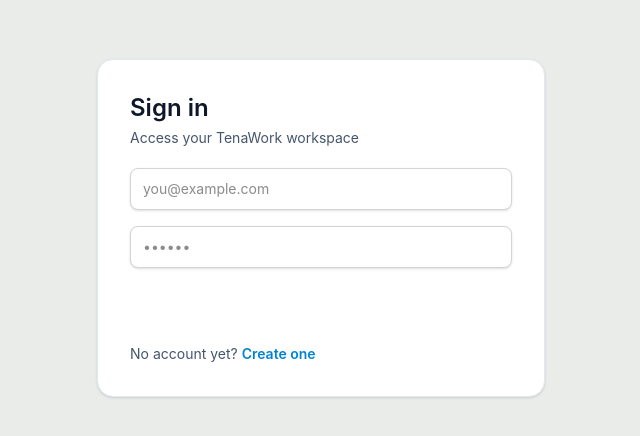
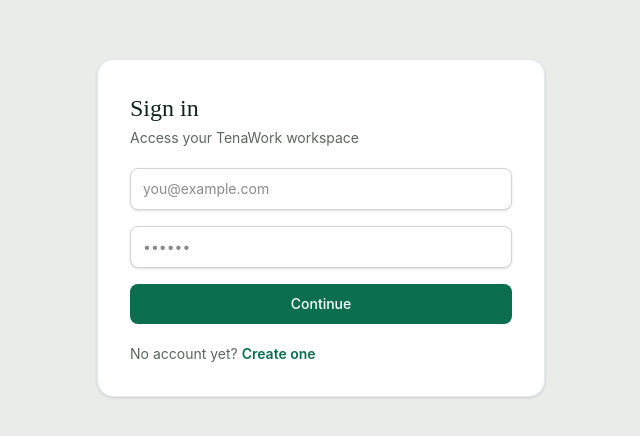
Before and after one commit to na09git/tenawork, a React (Vite) app in the folder apps/web/: page /auth/login in a window 1280 px wide. Shown: the part 172-608 px from the top of the page, without its empty margins (319-959 px from the left). Built offline with nearby package versions, Linux system fonts and the light colour scheme.

Commit message:
improve the design of login

```diff
--- a/apps/web/src/pages/auth/LoginPage.jsx
+++ b/apps/web/src/pages/auth/LoginPage.jsx
@@ -9,6 +9,12 @@
 import Button from "@/components/ui/button/Button";
 import Input from "@/components/ui/input/Input";
 
+/**
+ * LoginPage — palette/type locked to match the public site:
+ * text-ink for headings, text-slate-500 for secondary text, brand-600/700
+ * for the link (was text-sky-600, an old pre-rebrand default), font-display
+ * on the h2, font-sans everywhere else.
+ */
 export default function LoginPage() {
   const navigate = useNavigate();
   const location = useLocation();
@@ -33,14 +39,21 @@
 
       // Navigate to role specific dashboard
       if (user.role === "EMPLOYEE") {
-        navigate(from === "/dashboard" ? "/dashboard/professional" : from, { replace: true });
+        navigate(from === "/dashboard" ? "/dashboard/professional" : from, {
+          replace: true,
+        });
       } else if (user.role === "EMPLOYER") {
-        navigate(from === "/dashboard" ? "/dashboard/employer" : from, { replace: true });
+        navigate(from === "/dashboard" ? "/dashboard/employer" : from, {
+          replace: true,
+        });
       } else {
         navigate(from, { replace: true });
       }
     } catch (error) {
-      toast.error(error.response?.data?.error || "Failed to login. Please check your credentials.");
+      toast.error(
+        error.response?.data?.error ||
+          "Failed to login. Please check your credentials.",
+      );
     } finally {
       setIsLoading(false);
     }
@@ -49,8 +62,8 @@
   return (
     <div className="space-y-5">
       <div>
-        <h2 className="text-2xl font-semibold">Sign in</h2>
-        <p className="mt-1 text-sm text-slate-600">
+        <h2 className="font-display text-2xl font-medium text-ink">Sign in</h2>
+        <p className="mt-1 font-sans text-sm text-slate-500">
           Access your TenaWork workspace
         </p>
       </div>
@@ -72,13 +85,21 @@
             {...register("password")}
           />
         </div>
-        <Button type="submit" fullWidth loading={isLoading}>
+        <Button
+          type="submit"
+          fullWidth
+          loading={isLoading}
+          className="bg-brand-600 font-sans font-medium hover:bg-brand-700"
+        >
           Continue
         </Button>
       </form>
-      <p className="text-sm text-slate-600">
+      <p className="font-sans text-sm text-slate-500">
         No account yet?{" "}
-        <Link to="/auth/register" className="font-semibold text-sky-600">
+        <Link
+          to="/auth/register"
+          className="font-semibold text-brand-600 transition-colors hover:text-brand-700"
+        >
           Create one
         </Link>
       </p>
```
